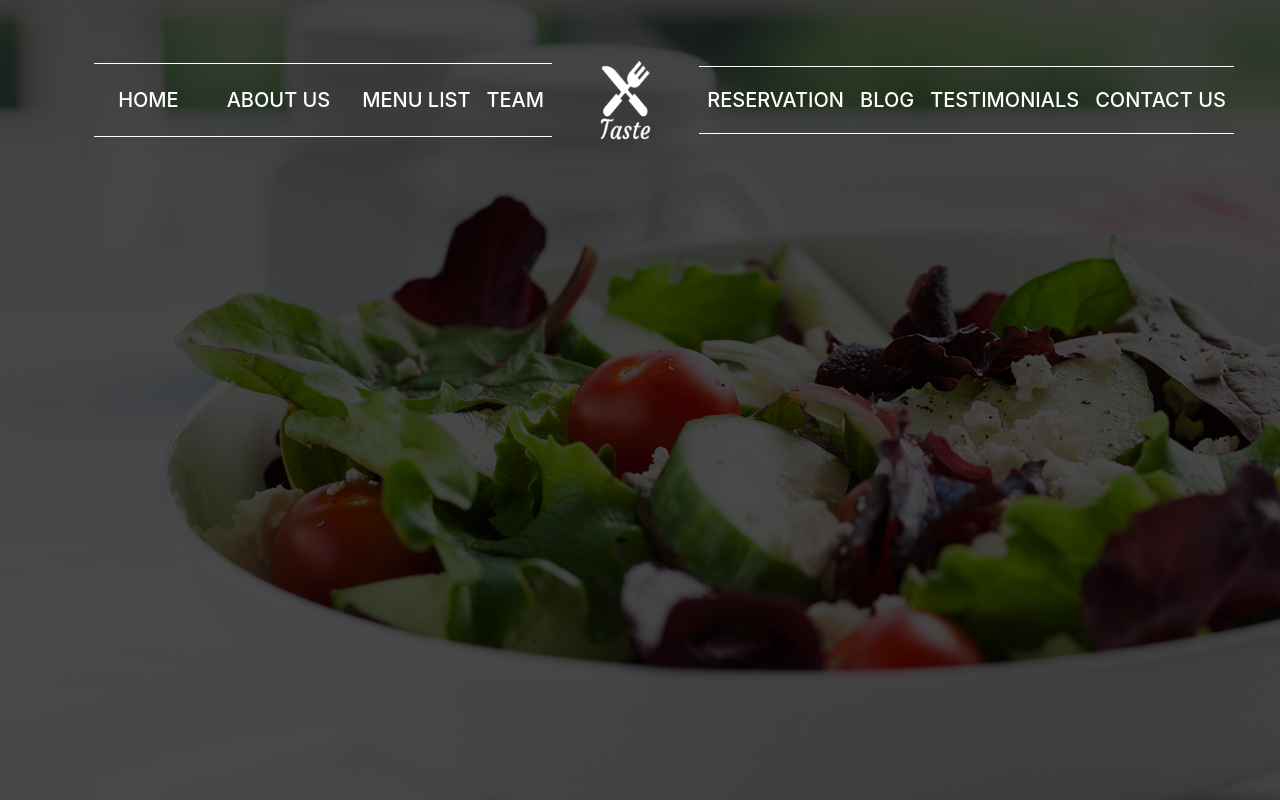
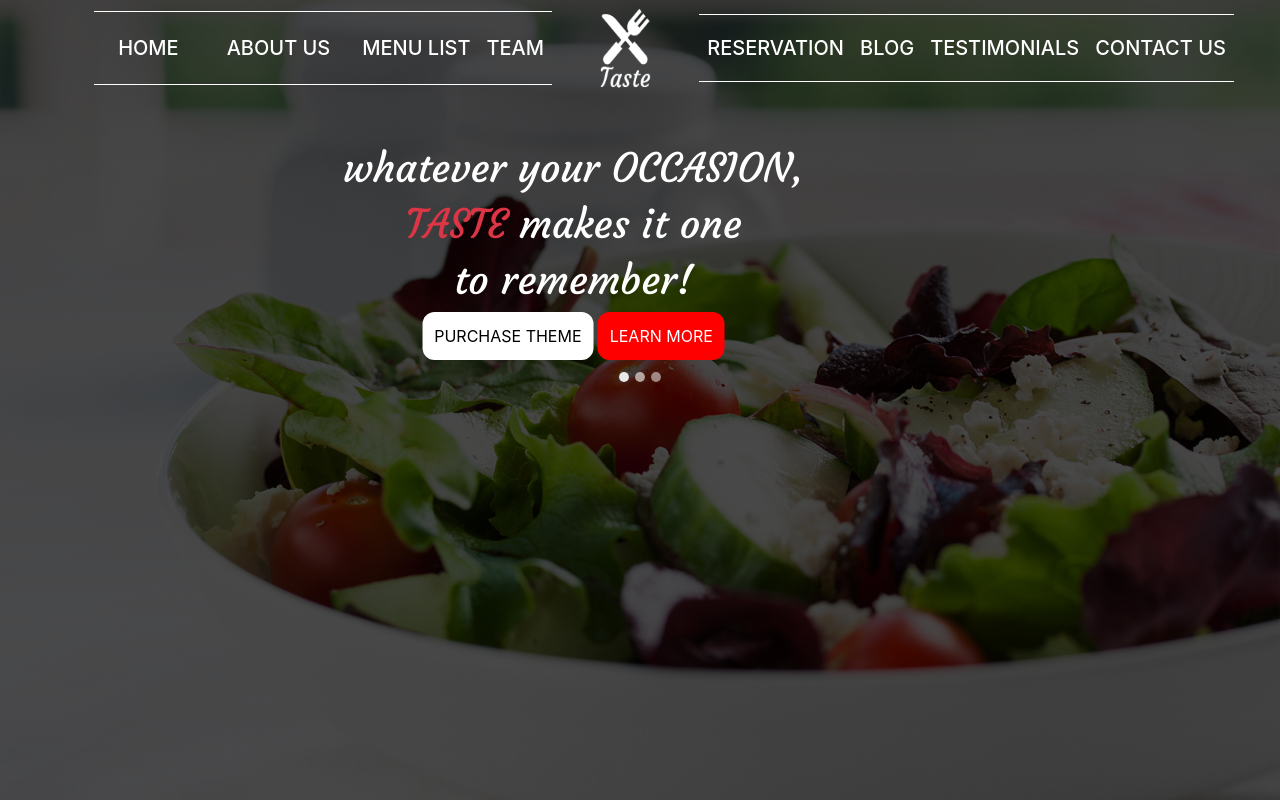
Before and after one commit to Pauldev01/site-chef, a website: page index.html in a window 1280 px wide. Drawn offline with nearby package versions, Linux system fonts and the light colour scheme.

Commit message:
correctif navbar

```diff
--- a/index.html
+++ b/index.html
@@ -12,7 +12,7 @@
     <header>
    <!-- navbar -->
    <!-- juste avant le button je cree un HOME qui ne serra affiché que par les tellephones et tablettes a l'aide des mediaquaries puis je cree une navbar apres mon button avec un deuxiemme home qui lui ne sera affiché uniquement par les pc. Ca me permet d'avoir un menu Home a coté de mon button qui s'affiche pour faire puis beau en version mobile -->
-        <nav class="navbar navbar-expand-lg navbar-light w-100 h-25">
+        <nav class="navbar navbar-expand-lg navbar-light w-100  ">
             <a class="navbar-brand d-flex mt-0 mr-0 border-top border-bottom border-white homenav text-white hometempo " href="#"><h5>HOME</h5></a>
             <button class="navbar-toggler" type="button" data-toggle="collapse" data-target="#navbarNavAltMarkup"
             aria-controls="navbarNavAltMarkup" aria-expanded="false" aria-label="Toggle navigation">
@@ -53,8 +53,53 @@
             </div>
         </nav>
 
-        <div class="carrousel">
-
+        <div id="carouselExampleIndicators" class="carousel slide p-5" data-ride="carousel">
+            <ol class="carousel-indicators">
+              <li data-target="#carouselExampleIndicators" data-slide-to="0" class="active"></li>
+              <li data-target="#carouselExampleIndicators" data-slide-to="1"></li>
+              <li data-target="#carouselExampleIndicators" data-slide-to="2"></li>
+            </ol>
+            <div class="carousel-inner">
+              <div class="carousel-item active text-center">
+                <h1 class="txthead text-white">whatever your <span>OCCASION,</span></h1>
+                <h1 class="txthead text-white">
+                    <span class="text-danger txthead">TASTE</span> <span class="txthead text-white">makes</span>
+                    it one</h1>
+                <h1 class="txthead text-white">
+                    to <span class="txthead text-white">remember!
+                    </span></h1>
+                <div>
+                    <button class="button2">PURCHASE THEME</button>
+                    <button class="button1">LEARN MORE</button>
+                </div>
+              </div>
+              <div class="carousel-item text-center">
+                <h1 class="txthead text-white">whatever your <span>OCCASION,</span></h1>
+                <h1 class="txthead text-white">
+                    <span class="text-danger txthead">TASTE</span> <span class="txthead text-white">makes</span>
+                    it one</h1>
+                <h1 class="txthead text-white">
+                    to <span class="txthead text-white">remember!
+                    </span></h1>
+                <div>
+                    <button class="button2">PURCHASE THEME</button>
+                    <button class="button1">LEARN MORE</button>
+                </div>
+              </div>
+              <div class="carousel-item text-center">
+                <h1 class="txthead text-white">whatever your <span>OCCASION,</span></h1>
+                <h1 class="txthead text-white">
+                    <span class="text-danger txthead">TASTE</span> <span class="txthead text-white">makes</span>
+                    it one</h1>
+                <h1 class="txthead text-white">
+                    to <span class="txthead text-white">remember!
+                    </span></h1>
+                <div>
+                    <button class="button2">PURCHASE THEME</button>
+                    <button class="button1 bg-danger">LEARN MORE</button>
+                </div>
+              </div>
+            </div>
         </div>
 
 
--- a/src/scss/modules/_header.scss
+++ b/src/scss/modules/_header.scss
@@ -61,8 +61,27 @@ padding: 24px;
         height: 10vh;
          width: 4vw;
     }
-    .containerscss{
+    .hometempo2{
+        height: 0;
+        width: 0;
+        color: transparent;
+        display: none;
+        visibility: hidden;
+    }
+    .logo{
+        height: 0%;
+        width: 0%;
+        display: none;
+        visibility: hidden;
+    }
+}
 
+@media screen and (min-width:320px) and (max-width:599px){
+    .logo{
+        height: 0%;
+        width: 0%;
+        display: none;
+        visibility: hidden;
     }
     .hometempo2{
         height: 0;
@@ -72,20 +91,3 @@ padding: 24px;
         visibility: hidden;
     }
 }
-
-@media screen and (min-width:320px) and (max-width:599px){
-    .logo{
-        height: 0%;
-        width: 0%;
-    }
-    .containerscss{
-
-    }
-    .hometempo2{
-        height: 0;
-        width: 0;
-        color: transparent;
-        display: none;
-        visibility: hidden;
-    }
-}
--- a/src/scss/modules/_section1.scss
+++ b/src/scss/modules/_section1.scss
@@ -0,0 +1,24 @@
+.carousel-indicators{
+    li {
+        width: 10px;
+        height: 10px;
+        border-radius: 100%;
+
+}
+}
+.txthead{
+    font-family: "Courgette";
+}
+.button1{
+padding: 1%;
+color: white;
+background-color: red;
+border-radius: 12px;
+border: none;
+}
+.button2{
+    padding: 1%;
+    background-color: white;
+border-radius: 12px;
+border: none;
+}
```
Also changed, not shown: public/css/app.css.
